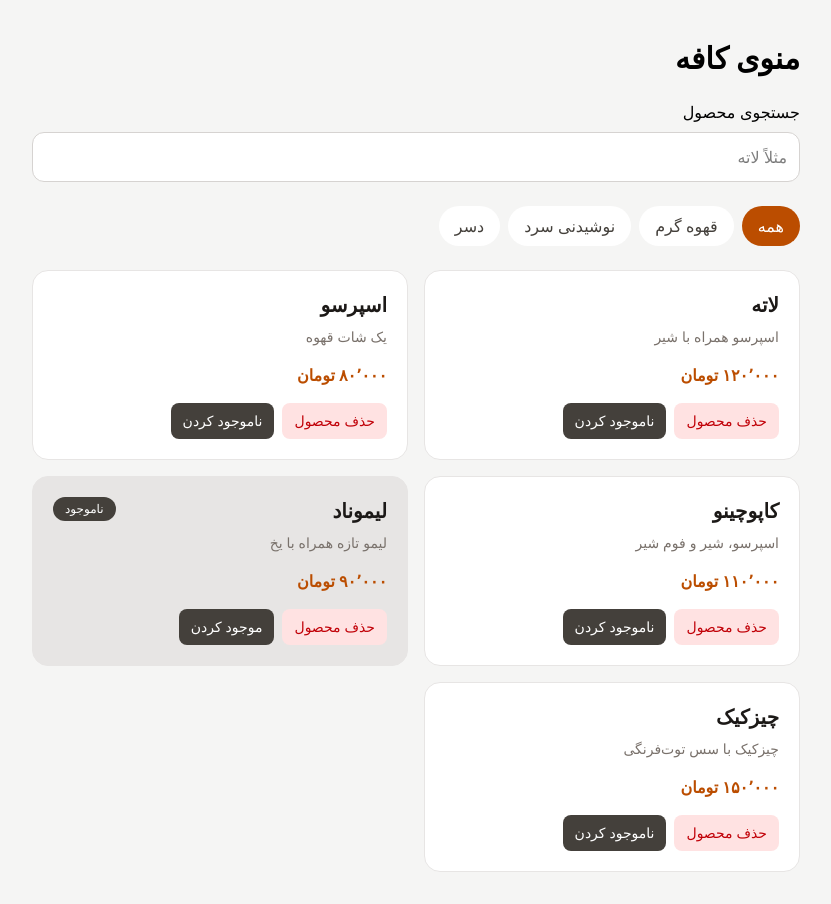
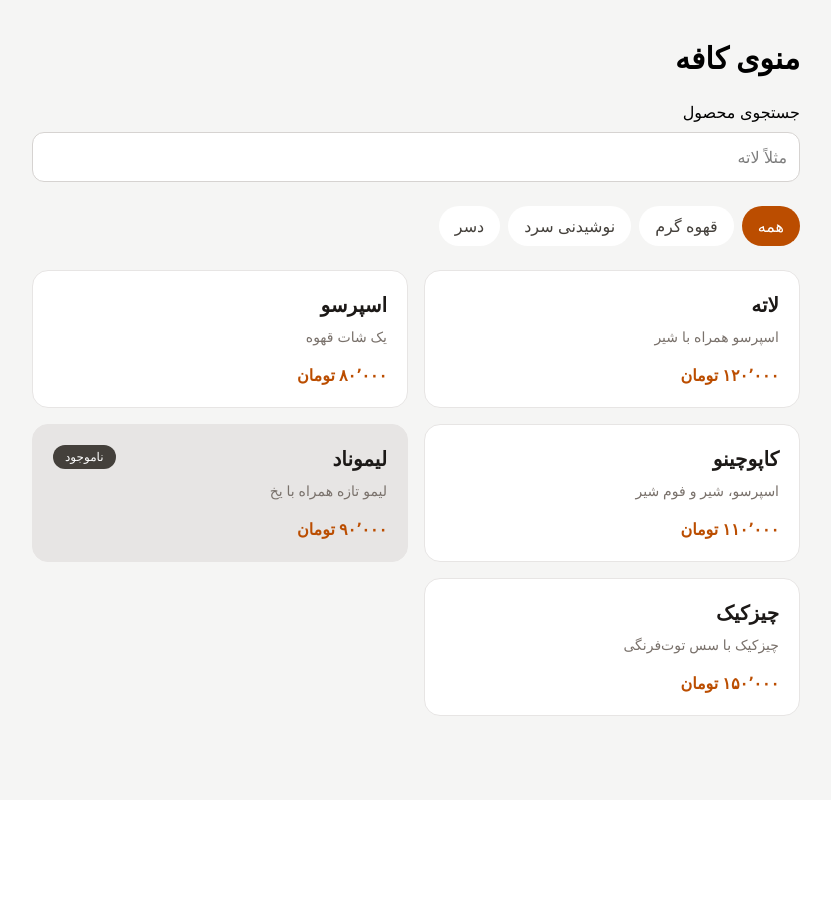
Before and after one commit to SobhanMirgholami/roll-menu, a React (Vite) app: page / in a window 1280 px wide. Shown: the top 904 px of the page, without its empty margins (224-1055 px from the left). After the commit the page ends 800 px from the top, so only its background shows below. Built offline with nearby package versions, Linux system fonts and the light colour scheme; no server answers.

Commit message:
fixing menuPage bug(showing delete and available)

```diff
--- a/src/pages/MenuPage.jsx
+++ b/src/pages/MenuPage.jsx
@@ -52,8 +52,6 @@ export default function MenuPage({ products }) {
               price={product.price}
               isAvailable={product.isAvailable}
               image={product.image}
-              onDelete={() => onDeleteProduct(product.id)}
-              onToggleAvailability={() => onToggleAvailability(product.id)}
             />
           ))}
         </div>
```
